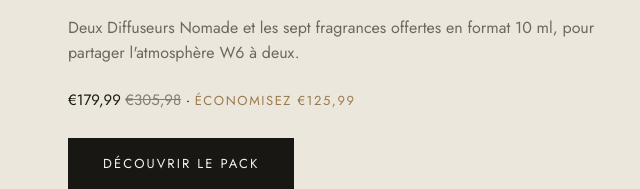
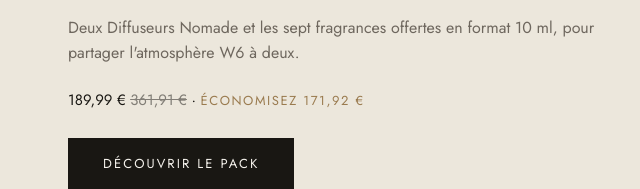
Before and after one commit to chirinechekhar-png/w6paris-website, a website: page index.html in a window 1280 px wide. Shown: the part 5831-6020 px from the top of the page, 608-1248 px from the left. Drawn offline with nearby package versions, Linux system fonts and the light colour scheme; no server answers.

Commit message:
Update Duo Pack price to 189.99€ (Option 2) with 361.91€ reference value and 171.92€ savings

```diff
--- a/index.html
+++ b/index.html
@@ -154,8 +154,8 @@
           <h2 data-i18n="home.packTitle" style="font-size:clamp(30px,4vw,46px); margin-bottom:18px;">Le Pack Duo</h2>
           <p data-i18n="home.packSub" style="color:var(--muted); margin-bottom:22px;">Deux Diffuseurs Nomade et les sept fragrances offertes en format 10 ml, pour partager l'atmosphère W6 à deux.</p>
           <p style="font-size:15px; margin-bottom:26px;">
-            €179,99 <s style="opacity:.5">€305,98</s> ·
-            <span style="color:var(--accent); font-size:13px; letter-spacing:.12em; text-transform:uppercase;">Économisez €125,99</span>
+            189,99 € <s style="opacity:.5">361,91 €</s> ·
+            <span style="color:var(--accent); font-size:13px; letter-spacing:.12em; text-transform:uppercase;">Économisez 171,92 €</span>
           </p>
           <a class="btn btn-solid" href="product.html?p=pack-duo" data-i18n="home.packCta">Découvrir le Pack</a>
         </div>
--- a/js/data.js
+++ b/js/data.js
@@ -371,8 +371,8 @@ const PRODUCTS = [
     name: { fr: "Le Pack Duo", en: "The Duo Pack" },
     family: { fr: "2 Diffuseurs Nomade + 7 senteurs offertes", en: "2 Nomade Diffusers + 7 scents free" },
     tagline: { fr: "À deux, le parfum se partage", en: "Fragrance, best shared" },
-    price: 179.99,
-    compareAt: 305.98,
+    price: 189.99,
+    compareAt: 361.91,
     weightKg: 2.85,
     stock: 3,
     badge: { fr: "Offre exclusive", en: "Exclusive offer" },
@@ -388,7 +388,7 @@ const PRODUCTS = [
     features: [
       { fr: "2 Diffuseurs Nomade (Noir ou Gris)", en: "2 Nomade Diffusers (Noir or Gris)" },
       { fr: "Les 7 fragrances de la collection en 10 ml offertes", en: "All 7 fragrances of the collection in 10 ml, free" },
-      { fr: "Économisez 125,99 €", en: "Save €125.99" }
+      { fr: "Économisez 171,92 €", en: "Save €171.92" }
     ],
     options: [
       {
--- a/js/i18n.js
+++ b/js/i18n.js
@@ -166,7 +166,7 @@ const I18N = {
     bundle: {
       include1: "2 Diffuseurs Nomade (Noir ou Gris)",
       include2: "Les 7 fragrances de la collection en 10 ml offertes",
-      include3: "Économisez 125,99 €",
+      include3: "Économisez 171,92 €",
       freeLabel: "Senteurs offertes"
     },
     config: {
@@ -423,7 +423,7 @@ const I18N = {
     bundle: {
       include1: "2 Nomade Diffusers (Noir or Gris)",
       include2: "All 7 fragrances of the collection in 10 ml, free",
-      include3: "Save €125.99",
+      include3: "Save €171.92",
       freeLabel: "Scents included free"
     },
     config: {
```
Also changed, not shown: data/products.json (+4 -4 lines).
